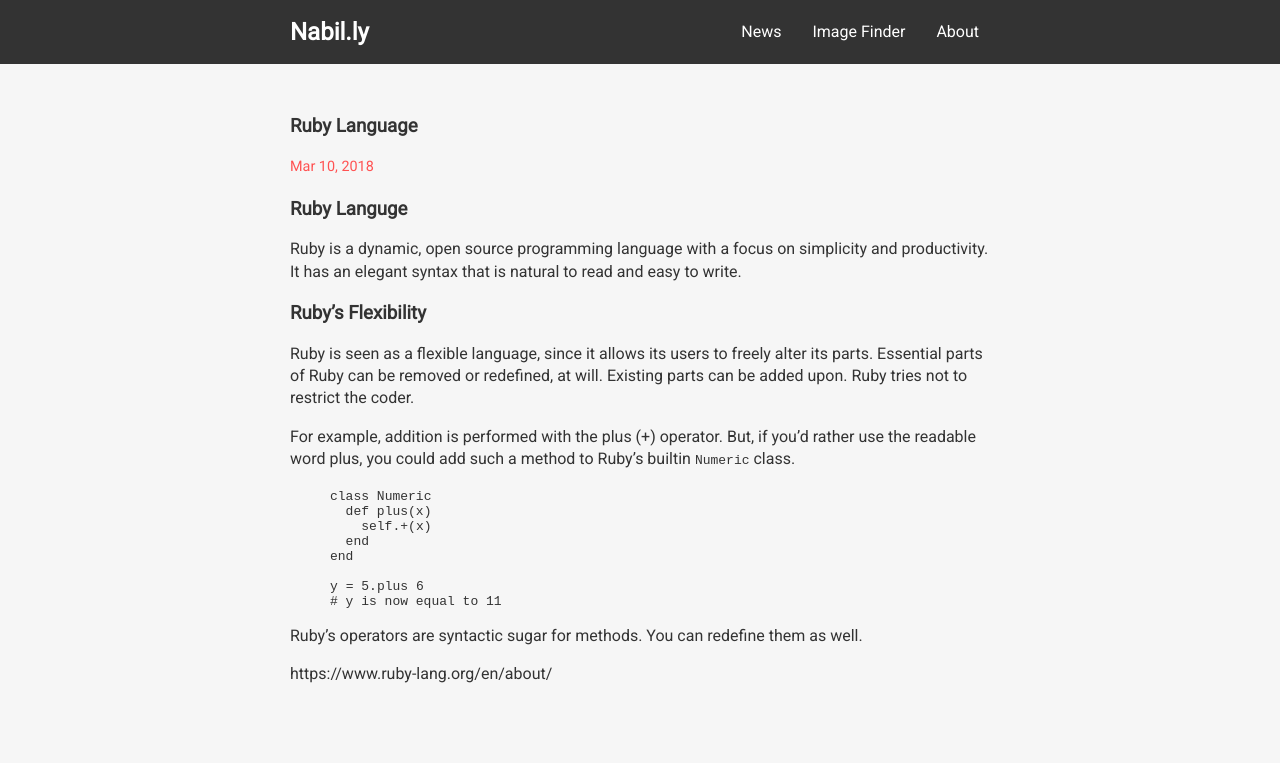
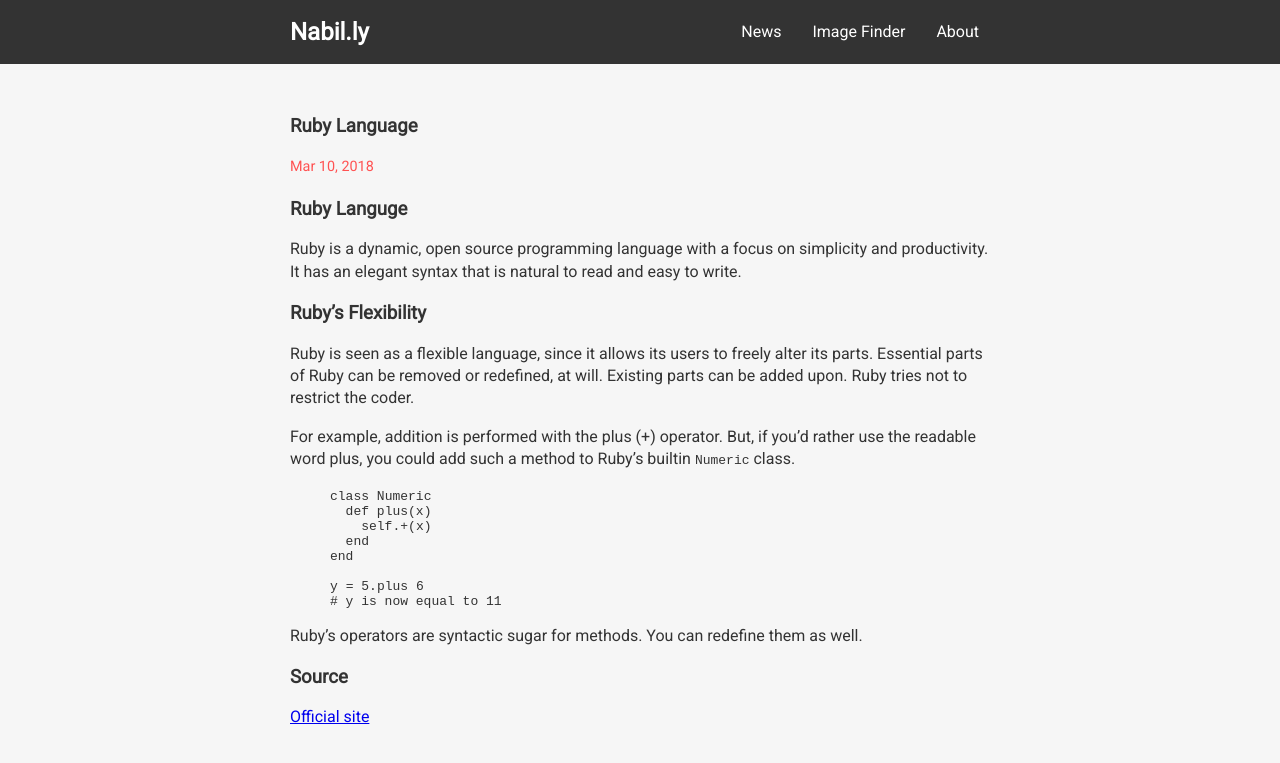
Before and after one commit to Nabilo0/nabil.ly, a Jekyll site: the page built from _posts/2018-03-10-ruby-language.md, in a window 1280 px wide. Shown: the top 763 px of the page. Built offline with Jekyll 4.4.1, drawn with Linux system fonts in a browser that asks for light colours.

Commit message:
edit post

```diff
--- a/_posts/2018-03-10-ruby-language.md
+++ b/_posts/2018-03-10-ruby-language.md
@@ -4,9 +4,6 @@ title: "Ruby Language"
 date: 2018-03-10 15:43:19
 category: news
 ---
-<!-- <section class="img_post_md">
-![image tooltip here](/css/images/ruby.png)
-</section> -->
 
 ### Ruby Languge
 
@@ -30,4 +27,5 @@ y = 5.plus 6
 {% endhighlight %}
 Ruby’s operators are syntactic sugar for methods. You can redefine them as well.
 
-https://www.ruby-lang.org/en/about/
+### Source
+[Official site](https://www.ruby-lang.org/en/about/)
```
